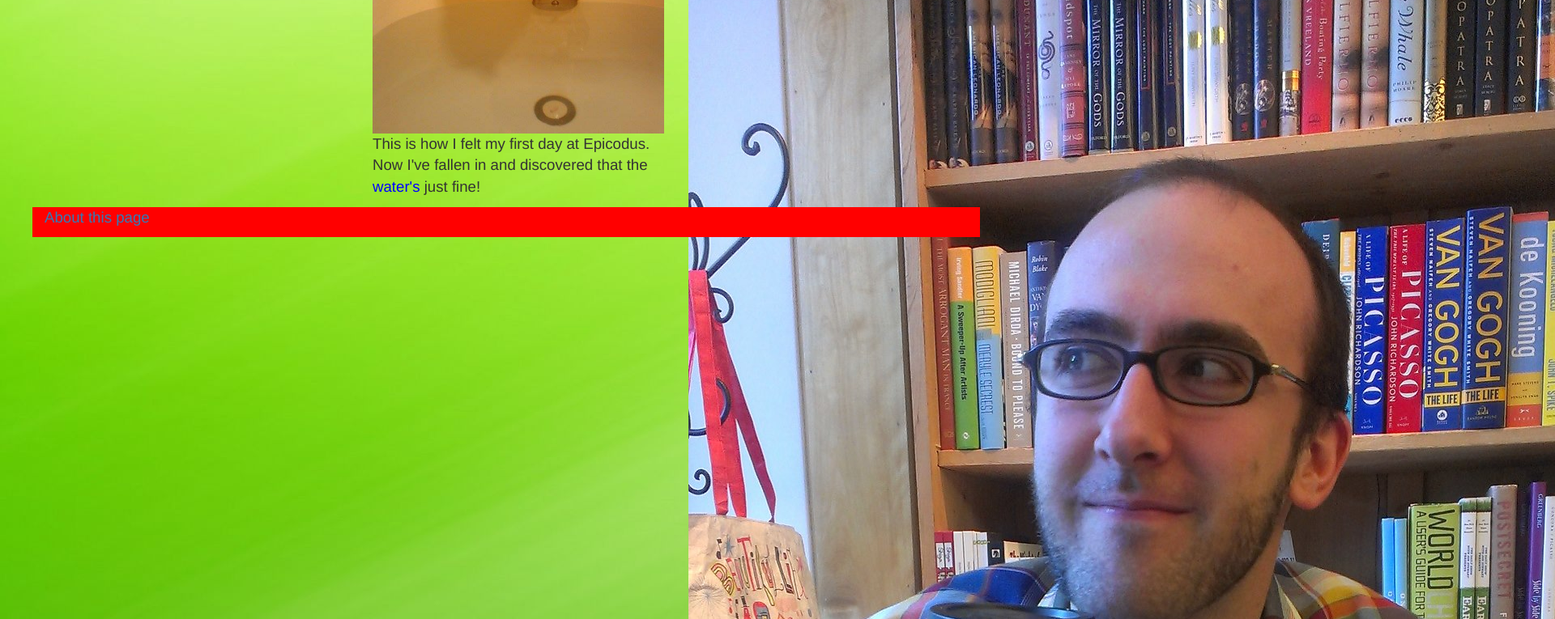
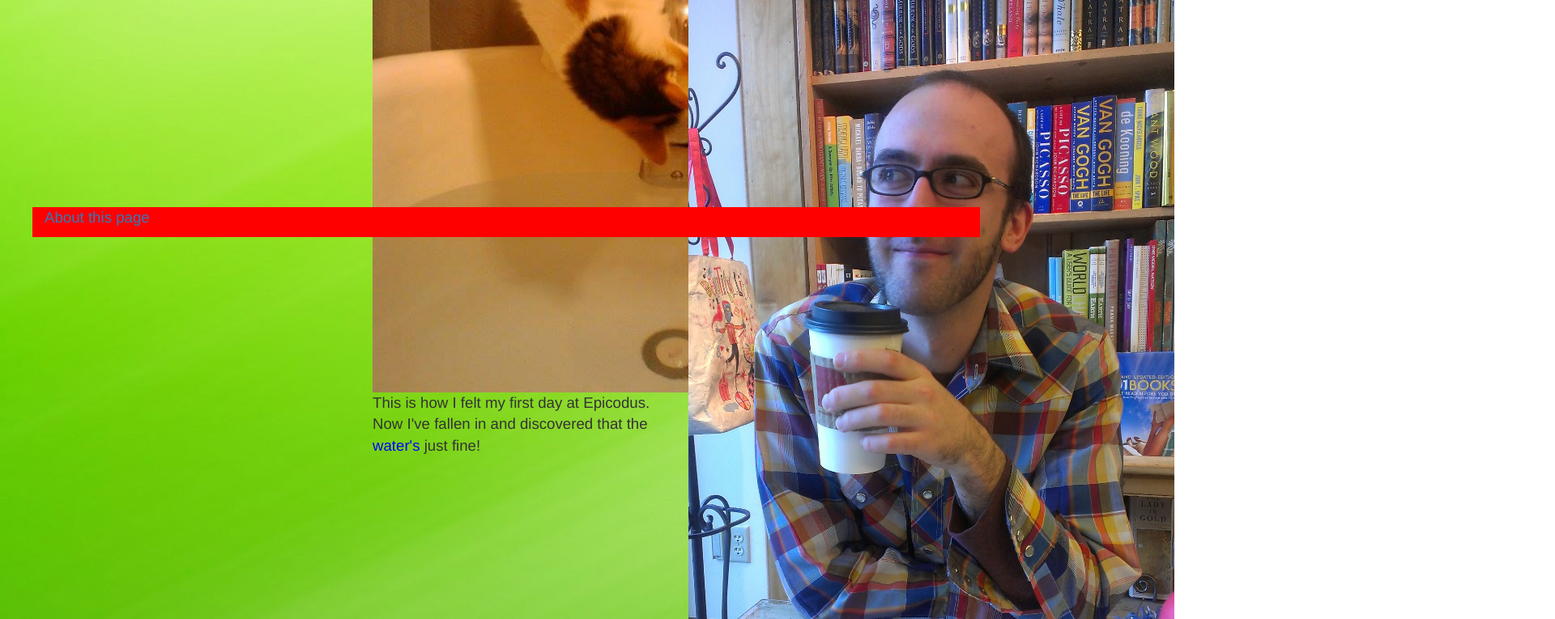
Before and after one commit to andrademichael/Portfolio-Landing-Page, a plain HTML site: page index.html in a window 1280 px wide. Shown: the part 507-1272 px from the top of the page at 81% size, 1920 px wide, since content can reach past the window. Drawn offline with nearby package versions, Linux system fonts and the light colour scheme.

Commit message:
making pictures behave

```diff
--- a/css/styles.css
+++ b/css/styles.css
@@ -1,5 +1,9 @@
 body{
  background-image: url(../img/greenbg.jpg);
+}
+
+img{
+ width: 600px;
 }
 
 h1{
```
